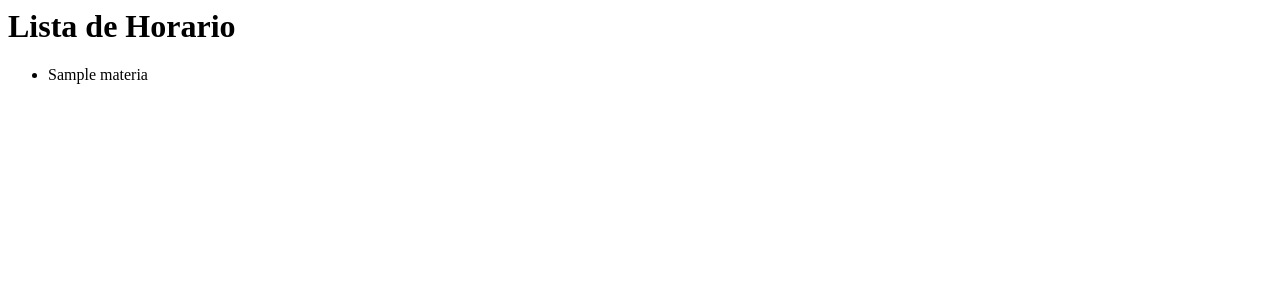
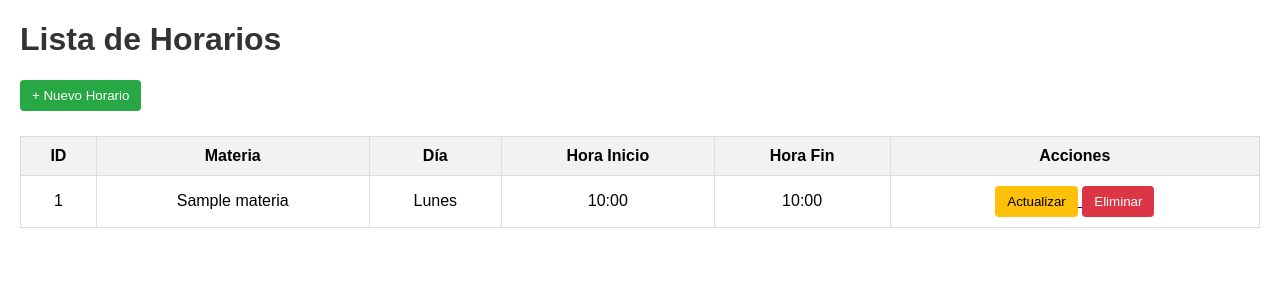
Before and after one commit to dama552/ctp-sitefa, a Django app: page /horario/leer/ in a window 1280 px wide. Shown: the top 300 px of the page. Run offline with Django 5.2, Linux system fonts and the light colour scheme; tables that the repository leaves empty hold one stand-in row (values such as "Sample post").

Commit message:
cambios en modelo y configuracion de leer.html para que muestre una tabla

```diff
--- a/src/apps/horario/models.py
+++ b/src/apps/horario/models.py
@@ -3,10 +3,13 @@ from django.db import models
 from apps.materia.models import Materia
 
 class Horario(models.Model):
+
+    DIAS_SEMANA = [('LUN', 'Lunes'), ('MAR', 'Martes'), ('MIE', 'Miércoles'), ('JUE', 'Jueves'), ('VIE', 'Viernes'), ('SAB', 'Sábado'), ('DOM', 'Domingo'),]
+
     materia = models.ForeignKey(Materia, on_delete=models.CASCADE)
-    dia_semana = models.CharField(max_length=100) #agregar choice
-    hora_inicio = models.CharField(max_length=100) #timefield probablemente
-    hora_fin = models.CharField(max_length=100) #timefield probablemente
+    dia_semana = models.CharField( max_length=3, choices=DIAS_SEMANA, default='LUN')
+    hora_inicio = models.TimeField()
+    hora_fin = models.TimeField()
 
     def __str__(self):
         return f"{self.materia}, {self.dia_semana}"
--- a/src/templates/horario/leer.html
+++ b/src/templates/horario/leer.html
@@ -1,8 +1,100 @@
-<h1>Lista de Horario</h1>
-<ul>
-    {% for horario in horarios %}
-        <li>{{ horario.materia }}</li>
-    {% empty %}
-        <li>No hay horarios disponibles.</li>
-    {% endfor %}
-</ul>
+<!DOCTYPE html>
+<html lang="es">
+<head>
+    <meta charset="UTF-8">
+    <title>Lista de Horarios</title>
+    <style>
+        body {
+            font-family: Arial, sans-serif;
+            margin: 20px;
+        }
+
+        h1 {
+            color: #333;
+        }
+
+        .btn {
+            border: none;
+            padding: 8px 12px;
+            cursor: pointer;
+            border-radius: 4px;
+        }
+
+        .btn-crear {
+            background: #28a745;
+            color: white;
+            margin-bottom: 15px;
+        }
+
+        .btn-actualizar {
+            background: #ffc107;
+        }
+
+        .btn-eliminar {
+            background: #dc3545;
+            color: white;
+        }
+
+        table {
+            border-collapse: collapse;
+            width: 100%;
+            margin-top: 10px;
+        }
+
+        th, td {
+            border: 1px solid #ddd;
+            padding: 10px;
+            text-align: center;
+        }
+
+        th {
+            background: #f2f2f2;
+        }
+    </style>
+</head>
+<body>
+    <h1>Lista de Horarios</h1>
+
+    <!-- Botón para crear nuevo horario -->
+    <a href="{% url 'horario:horario_crear' %}">
+        <button class="btn btn-crear">+ Nuevo Horario</button>
+    </a>
+
+    <!-- Tabla de horarios -->
+    <table>
+        <thead>
+            <tr>
+                <th>ID</th>
+                <th>Materia</th>
+                <th>Día</th>
+                <th>Hora Inicio</th>
+                <th>Hora Fin</th>
+                <th>Acciones</th>
+            </tr>
+        </thead>
+        <tbody>
+            {% for horario in horarios %}
+            <tr>
+                <td>{{ horario.id }}</td>
+                <td>{{ horario.materia }}</td>
+                <td>{{ horario.get_dia_semana_display }}</td>
+                <td>{{ horario.hora_inicio|time:"H:i" }}</td>
+                <td>{{ horario.hora_fin|time:"H:i" }}</td>
+                <td>
+                    <a href="{% url 'horario:horario_actualizar' horario.id %}">
+                        <button class="btn btn-actualizar">Actualizar</button>
+                    </a>
+                    <a href="{% url 'horario:horario_eliminar' horario.id %}">
+                        <button class="btn btn-eliminar">Eliminar</button>
+                    </a>
+                </td>
+            </tr>
+            {% empty %}
+            <tr>
+                <td colspan="6">No hay horarios registrados.</td>
+            </tr>
+            {% endfor %}
+        </tbody>
+    </table>
+</body>
+</html>
```
